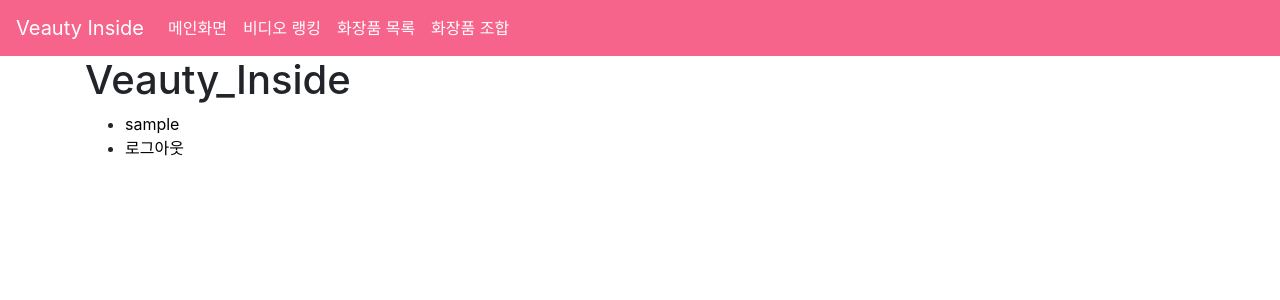
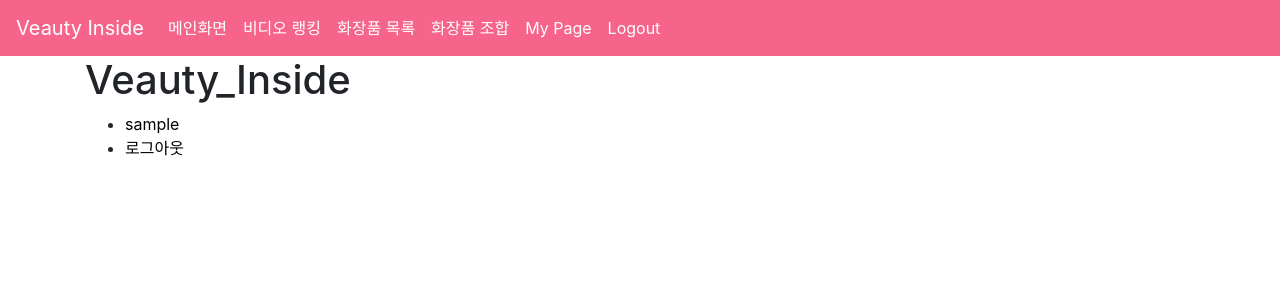
Before and after one commit to pirogramming/veauty_inside, a Django app: page /beauty/ in a window 1280 px wide. Shown: the top 300 px of the page. Run offline with Django 3.2, Linux system fonts and the light colour scheme; a user stored in the database is signed in; tables that the repository leaves empty hold one stand-in row (values such as "Sample post"); some libraries are stand-ins or nearby versions.

Commit message:
Create login, logout, signup, mypage link at navbar

```diff
--- a/beauty/templates/beauty/base.html
+++ b/beauty/templates/beauty/base.html
@@ -1,4 +1,3 @@
-
 {% extends "base.html" %}
 {% load static %}
 {% block body %}
@@ -12,7 +11,8 @@
     <div class="collapse navbar-collapse" id="navbarNav">
         <ul class="navbar-nav ">
             <li class="nav-item active">
-                    <a class="nav-link text-white" href="{% url 'beauty:home' %}">메인화면 <span class="sr-only">(current)</span></a>
+                <a class="nav-link text-white" href="{% url 'beauty:home' %}">메인화면 <span
+                        class="sr-only">(current)</span></a>
             </li>
             <li class="nav-item">
                 <a class="nav-link text-white" href="{% url 'beauty:video_list' 'all' %}">비디오 랭킹</a>
@@ -23,7 +23,21 @@
             <li class="nav-item">
                 <a class="nav-link text-white" href="{% url 'beauty:combine_cosmetic' 'all' %}">화장품 조합</a>
             </li>
-
+            {% if user.is_authenticated %}
+            <li class="nav-item">
+                <a class="nav-link text-white" href="{% url 'profile' %}">My Page</a>
+            </li>
+            <li class="nav-item">
+                <a class="nav-link text-white" href="{% url 'logout' %}?next={{ request.path }}">Logout</a>
+            </li>
+            {% else %}
+            <li class="nav-item">
+                <a class="nav-link text-white" href="{% url 'login' %}?next={{ request.path }}">Login</a>
+            </li>
+            <li class="nav-item">
+                <a class="nav-link text-white" href="{% url 'signup' %}?next={{ request.path }}">Sign Up</a>
+            </li>
+            {% endif %}
         </ul>
     </div>
 </nav>
```
Lines whose indentation alone changed are shown as unchanged.
